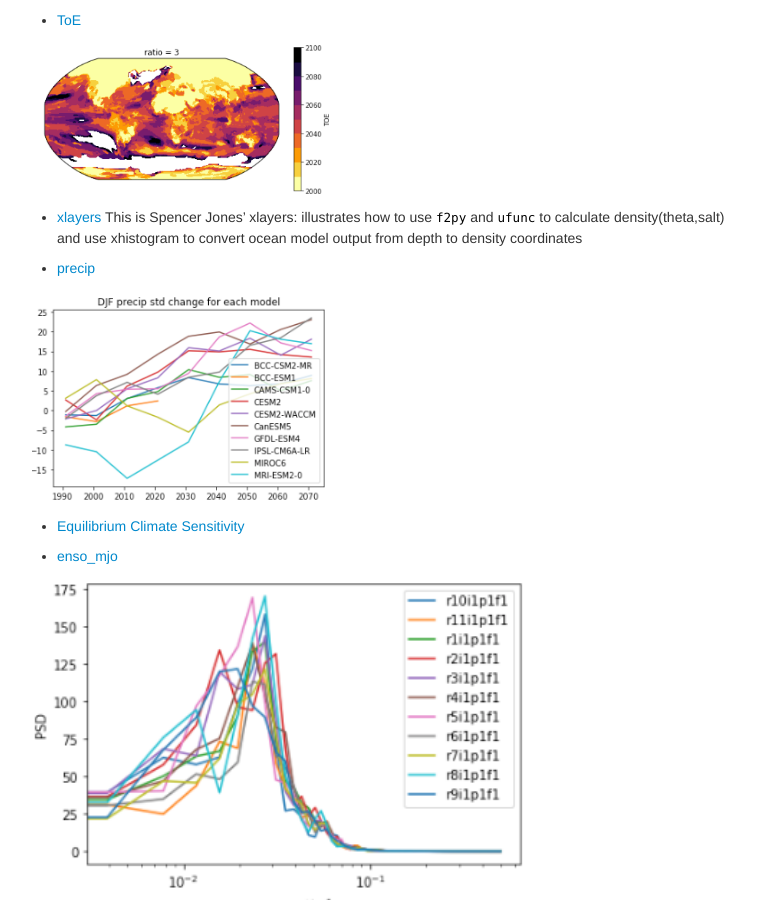
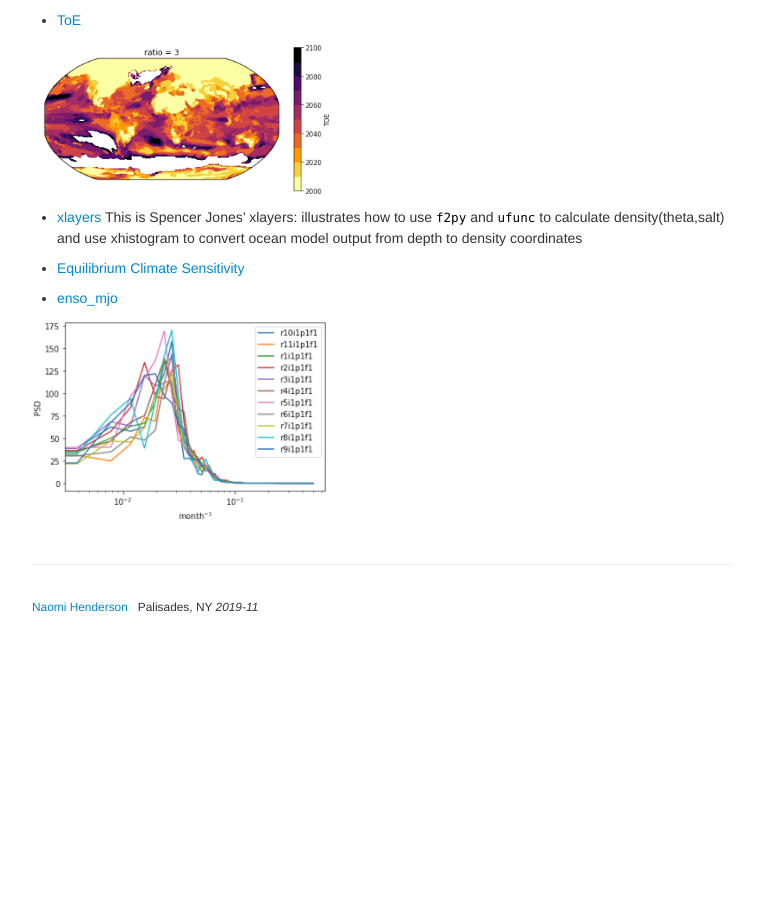
Before and after one commit to naomi-henderson/naomi-henderson.github.io, a Jekyll site: the page built from pages/tutorial2t.md, in a window 1280 px wide and 900 px high, scrolled down 1615 px. Shown: the whole window, without its empty margins (258-1021 px from the left). Built offline with Jekyll 4.4.1, drawn with Linux system fonts in a browser that asks for light colours; after the commit the page ends 2242 px from its top, so only the background shows below that.

Commit message:
took out a notebook

```diff
--- a/pages/tutorial2t.md
+++ b/pages/tutorial2t.md
@@ -39,10 +39,7 @@ git clone <link>
 This is Spencer Jones' xlayers: illustrates how to use `f2py` and `ufunc` to calculate density(theta,salt) and use xhistogram to convert ocean model output from depth to density coordinates
 
 
-- [precip](https://github.com/apendergrass/cmip6hack-precip/blob/master/notebooks/mean_var_calcs.ipynb)
-<p align="left"><img src="/assets/mean_pr.png" width="300"></p>
-
 - [Equilibrium Climate Sensitivity](https://github.com/hdrake/cmip6-temperature-demo/blob/master/notebooks/00_calculate_simulated_global_warming.ipynb)
 
 - [enso_mjo](https://github.com/judithberner/enso_mjo_cmip6/blob/master/notebooks/enso_mjo_cmip6_judith.ipynb)
-<p align="left"><img src="/assets/enso_mjo.png" width="500"></p>
+<p align="left"><img src="/assets/enso_mjo.png" width="300"></p>
```
